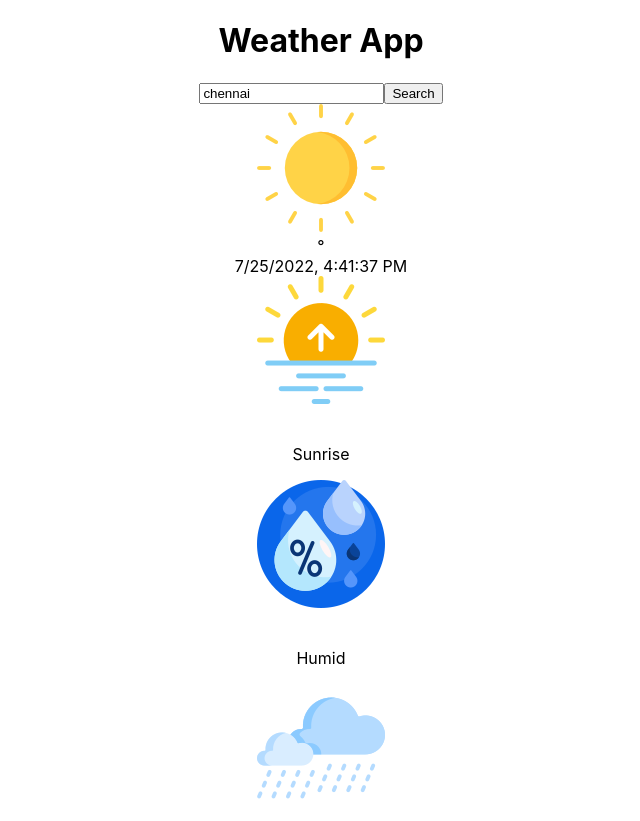
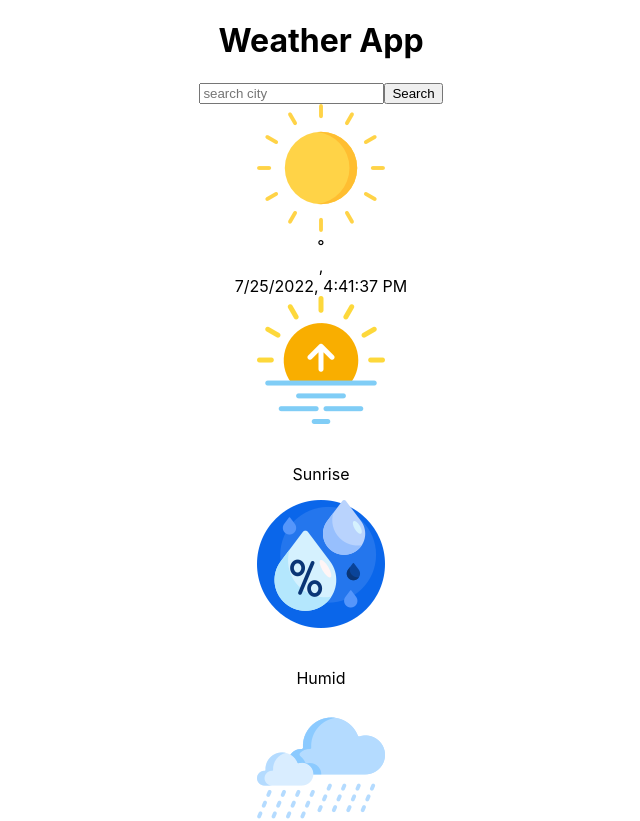
Before and after one commit to sgujuluva/weather-app, a React (Create React App) app: page / in a window 1280 px wide. Shown: the top 821 px of the page, without its empty margins (319-959 px from the left). Built offline with nearby package versions, Linux system fonts and the light colour scheme; no server answers.

Commit message:
units in metrics added in API to convert fahrenheit to degree celcius

```diff
--- a/src/components/Search/index.jsx
+++ b/src/components/Search/index.jsx
@@ -3,7 +3,7 @@ import WeatherDetails from "../WeatherDetails";
 
 function Search() {
   // use state for storing the inputs from the user
-  const [captureInput, setCaptureInput] = useState("chennai");
+  const [captureInput, setCaptureInput] = useState("");
   //creating obj to grab the values from API
  const [tempInfo, setTempInfo] = useState({});
 
@@ -14,7 +14,7 @@ function Search() {
   };
   //function onSearch fetching API
   const handleSearch = () => {
-    fetch(`https://api.openweathermap.org/data/2.5/weather?q=${captureInput}&appid=c061564bbb2741cb21b7b2866d9ac0d9`)
+    fetch(`https://api.openweathermap.org/data/2.5/weather?q=${captureInput}&units=metric&appid=c061564bbb2741cb21b7b2866d9ac0d9`)
     .then(response => response.json())
     .then(data =>  {
       const {humidity,pressure,temp} = data.main;
--- a/src/components/WeatherDetails/index.jsx
+++ b/src/components/WeatherDetails/index.jsx
@@ -21,7 +21,7 @@ function WeatherDetails({ tempInfo }) {
         <div className="weather-description">
           <div className="weather-condition">{tempInfo.weatherType}</div>
           <div className="city">
-            {tempInfo.name}
+            {tempInfo.name},
             {tempInfo.country}
           </div>
         </div>
```
